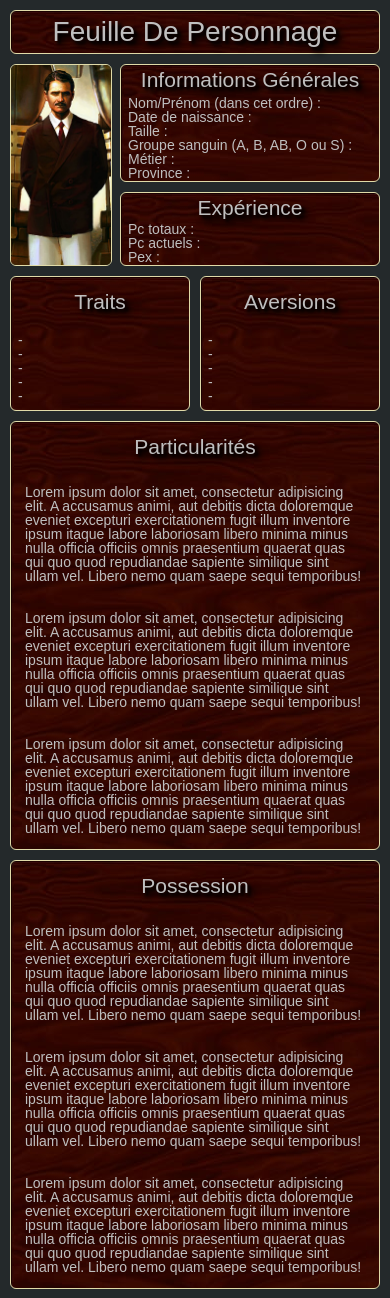
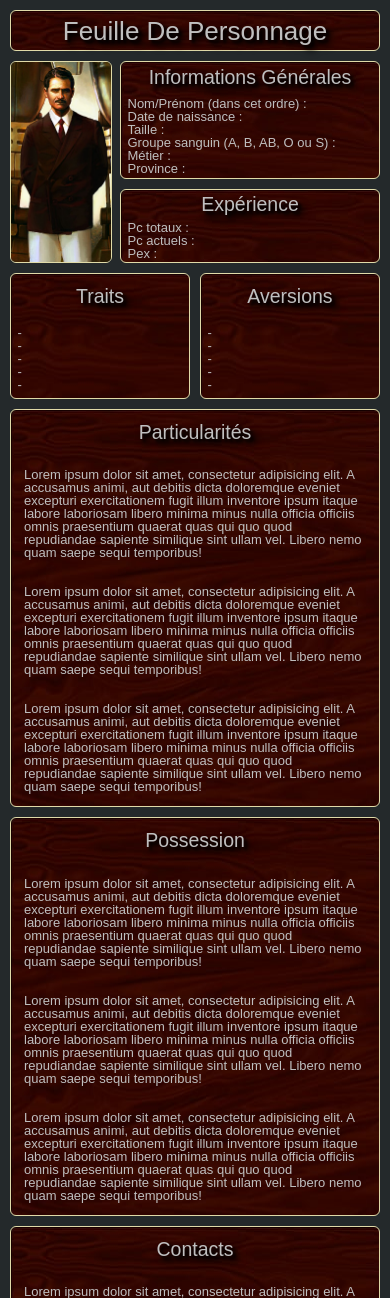
Before and after one commit to gaetan-denis/character_sheet-V2, a PHP site: page / in a window 390 px wide. Shown: the top 1298 px of the page. Run offline with PHP 8.4, Linux system fonts and the light colour scheme.

Commit message:
change mobile ffont-size

```diff
--- a/styles/style.css
+++ b/styles/style.css
@@ -25,7 +25,7 @@ h2 {
 html {
   font-family: Arial, Helvetica, sans-serif;
   color: #BFBFBF;
-  font-size: 14px;
+  font-size: 13px;
   margin: 10px;
 }
 
--- a/styles/style.scss
+++ b/styles/style.scss
@@ -30,7 +30,7 @@ h2{
 html{
     font-family: Arial, Helvetica, sans-serif;
     color: $colorFont;
-    font-size: 14px;
+    font-size: 13px;
     margin : 10px;
 }
 
```
